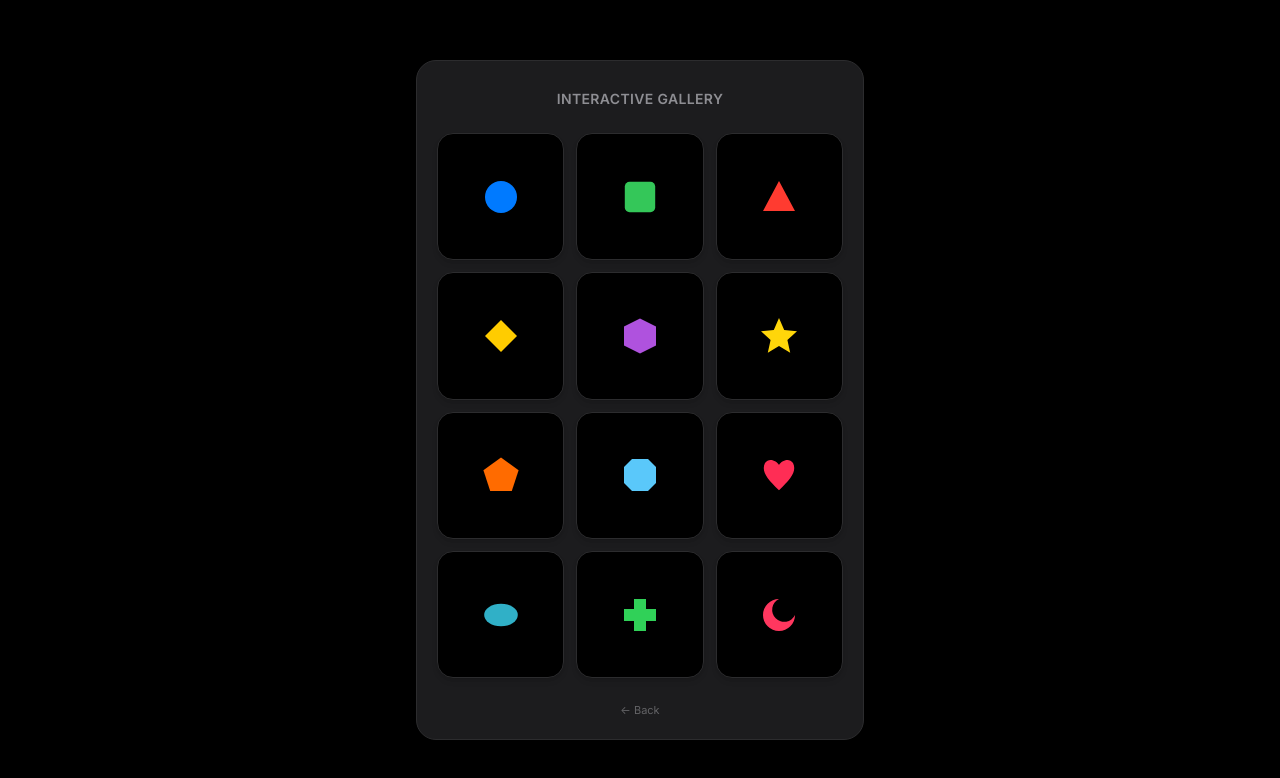
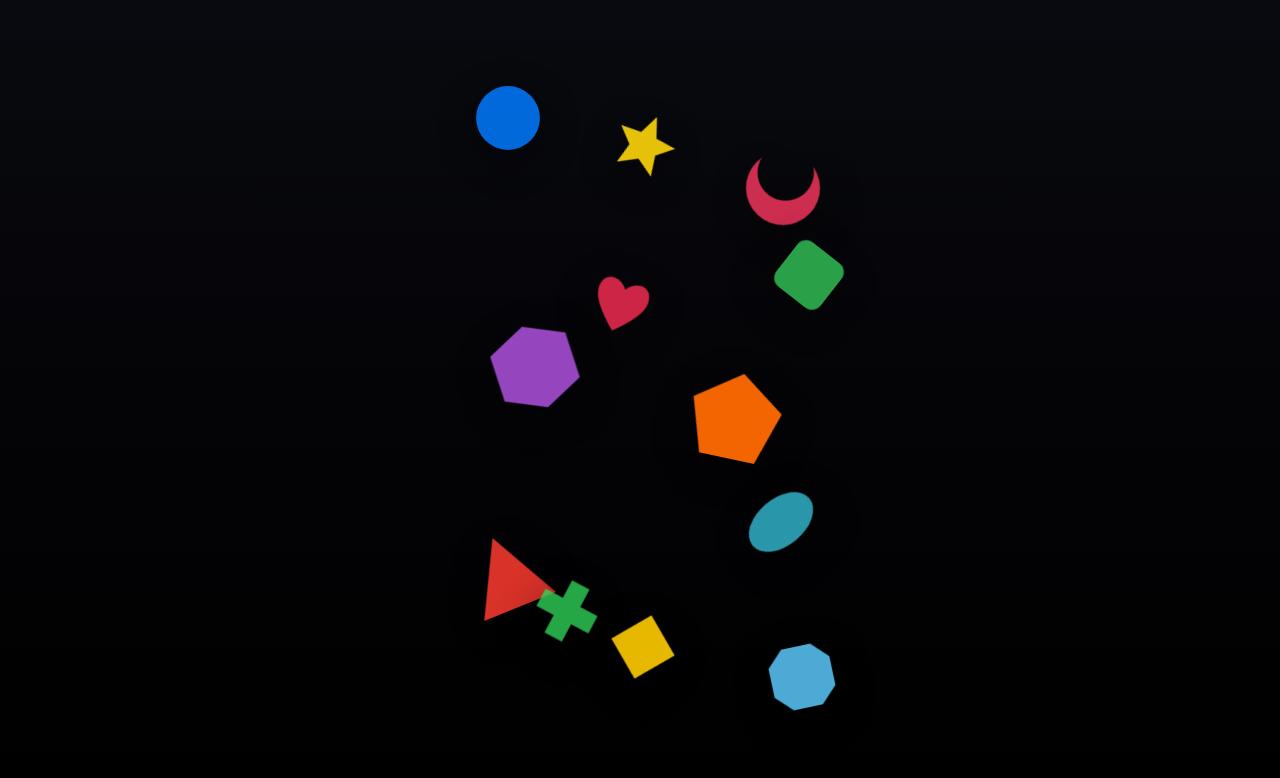
Before and after one commit to kentobi09/gnoted, a React (Vite) app: page / in a window 1280 px wide. Both pictures are taken after typing "Sample123", "Sample123" into the empty fields and a click on the button "Create Account & Unlock Vault". Shown: the top 778 px of the page. Built offline with nearby package versions, Linux system fonts and the light colour scheme.

Commit message:
Transform Shape Screen into asymmetrical abstract art wallpaper

```diff
--- a/src/App.tsx
+++ b/src/App.tsx
@@ -854,25 +854,25 @@ export default function App() {
     );
   }
 
-  // ────────────────── SHAPE SECURITY CHALLENGE SCREEN (STEP 2 AFTER PASSWORD) ──────────────────
+  // ────────────────── ABSTRACT ART WALLPAPER SCREEN (STEALTH PATTERN GATE) ──────────────────
   if (!isUnlocked && isPasswordPassed) {
-    const shapesList = [
-      { id: 'blue_circle', name: 'Blue Circle', color: '#007AFF', shape: 'circle' },
-      { id: 'green_square', name: 'Green Square', color: '#34C759', shape: 'square' },
-      { id: 'red_triangle', name: 'Red Triangle', color: '#FF3B30', shape: 'triangle' },
-      { id: 'yellow_diamond', name: 'Yellow Diamond', color: '#FFCC00', shape: 'diamond' },
-      { id: 'purple_hexagon', name: 'Purple Hexagon', color: '#AF52DE', shape: 'hexagon' },
-      { id: 'gold_star', name: 'Gold Star', color: '#FFD60A', shape: 'star' },
-      { id: 'orange_pentagon', name: 'Orange Pentagon', color: '#FF6B00', shape: 'pentagon' },
-      { id: 'teal_octagon', name: 'Teal Octagon', color: '#5AC8FA', shape: 'octagon' },
-      { id: 'pink_heart', name: 'Pink Heart', color: '#FF2D55', shape: 'heart' },
-      { id: 'cyan_oval', name: 'Cyan Oval', color: '#30B0C7', shape: 'oval' },
-      { id: 'mint_cross', name: 'Mint Cross', color: '#30D158', shape: 'cross' },
-      { id: 'rose_crescent', name: 'Rose Crescent', color: '#FF375F', shape: 'crescent' }
+    const wallpaperShapes = [
+      { id: 'blue_circle', color: '#007AFF', shape: 'circle', top: '10%', left: '12%', size: 76, rotate: 0, opacity: 0.85 },
+      { id: 'rose_crescent', color: '#FF375F', shape: 'crescent', top: '18%', left: '72%', size: 88, rotate: -35, opacity: 0.8 },
+      { id: 'gold_star', color: '#FFD60A', shape: 'star', top: '14%', left: '44%', size: 64, rotate: 24, opacity: 0.9 },
+      { id: 'purple_hexagon', color: '#AF52DE', shape: 'hexagon', top: '40%', left: '16%', size: 94, rotate: -18, opacity: 0.85 },
+      { id: 'orange_pentagon', color: '#FF6B00', shape: 'pentagon', top: '46%', left: '60%', size: 100, rotate: 12, opacity: 0.95 },
+      { id: 'green_square', color: '#34C759', shape: 'square', top: '30%', left: '80%', size: 70, rotate: 38, opacity: 0.8 },
+      { id: 'red_triangle', color: '#FF3B30', shape: 'triangle', top: '66%', left: '10%', size: 92, rotate: -22, opacity: 0.85 },
+      { id: 'yellow_diamond', color: '#FFCC00', shape: 'diamond', top: '76%', left: '42%', size: 78, rotate: 15, opacity: 0.9 },
+      { id: 'teal_octagon', color: '#5AC8FA', shape: 'octagon', top: '80%', left: '78%', size: 74, rotate: -12, opacity: 0.85 },
+      { id: 'pink_heart', color: '#FF2D55', shape: 'heart', top: '34%', left: '38%', size: 68, rotate: 18, opacity: 0.8 },
+      { id: 'cyan_oval', color: '#30B0C7', shape: 'oval', top: '60%', left: '72%', size: 84, rotate: -40, opacity: 0.85 },
+      { id: 'mint_cross', color: '#30D158', shape: 'cross', top: '72%', left: '26%', size: 70, rotate: 28, opacity: 0.8 }
     ];
 
     return (
-      <div className="min-h-screen bg-black text-white flex flex-col items-center justify-center p-4 font-sans relative overflow-hidden">
+      <div className="fixed inset-0 w-full h-full bg-gradient-to-b from-[#090a0f] via-[#040407] to-[#000000] overflow-hidden select-none z-50 font-sans">
         {/* DISMISSABLE TOAST NOTIFICATION BANNER */}
         <AnimatePresence>
           {activeToastAlert && (
@@ -899,47 +899,40 @@ export default function App() {
           )}
         </AnimatePresence>
 
-        <div className="w-full max-w-md bg-[#1C1C1E] border border-[#2C2C2E] rounded-card p-5 flex flex-col items-center text-center shadow-2xl relative z-10">
-          <div className="my-2 text-center">
-            <h1 className="text-sm font-semibold tracking-wide text-[#8E8E93] uppercase">Interactive Gallery</h1>
-          </div>
-
-          {/* GRID OF SHAPES IN DIFFERENT COLORS */}
-          <div className="grid grid-cols-3 gap-3 w-full my-4">
-            {shapesList.map((item) => (
+        {/* ASYMMETRICAL WALLPAPER SHAPES */}
+        <div className="relative w-full h-full max-w-md mx-auto">
+          {wallpaperShapes.map((item) => (
             <motion.button
               key={item.id}
-                whileTap={{ scale: 0.88 }}
+              whileTap={{ scale: 0.85 }}
               onClick={() => handleShapeClick(item.id)}
-                className="w-full aspect-square bg-black border border-[#2C2C2E] hover:border-[#3A3A3C] rounded-2xl flex flex-col items-center justify-center p-3 transition-all shadow-md group active:scale-95"
-              >
-                <svg viewBox="0 0 100 100" className="w-10 h-10 drop-shadow-lg pointer-events-none">
-                  {item.shape === 'circle' && <circle cx="50" cy="50" r="40" fill={item.color} />}
-                  {item.shape === 'square' && <rect x="12" y="12" width="76" height="76" rx="12" fill={item.color} />}
-                  {item.shape === 'triangle' && <polygon points="50,10 90,85 10,85" fill={item.color} />}
-                  {item.shape === 'diamond' && <polygon points="50,10 90,50 50,90 10,50" fill={item.color} />}
-                  {item.shape === 'hexagon' && <polygon points="50,6 90,26 90,74 50,94 10,74 10,26" fill={item.color} />}
-                  {item.shape === 'star' && <polygon points="50,5 63,35 95,38 71,60 78,92 50,75 22,92 29,60 5,38 37,35" fill={item.color} />}
-                  {item.shape === 'pentagon' && <polygon points="50,6 94,38 77,90 23,90 6,38" fill={item.color} />}
-                  {item.shape === 'octagon' && <polygon points="30,10 70,10 90,30 90,70 70,90 30,90 10,70 10,30" fill={item.color} />}
+              style={{
+                position: 'absolute',
+                top: item.top,
+                left: item.left,
+                width: `${item.size}px`,
+                height: `${item.size}px`,
+                transform: `rotate(${item.rotate}deg)`,
+                opacity: item.opacity
+              }}
+              className="flex items-center justify-center outline-none border-none bg-transparent cursor-pointer transition-transform active:scale-90 focus:outline-none"
+            >
+              <svg viewBox="0 0 100 100" className="w-full h-full filter drop-shadow-[0_10px_20px_rgba(0,0,0,0.6)]">
+                {item.shape === 'circle' && <circle cx="50" cy="50" r="42" fill={item.color} />}
+                {item.shape === 'square' && <rect x="10" y="10" width="80" height="80" rx="16" fill={item.color} />}
+                {item.shape === 'triangle' && <polygon points="50,8 92,88 8,88" fill={item.color} />}
+                {item.shape === 'diamond' && <polygon points="50,8 92,50 50,92 8,50" fill={item.color} />}
+                {item.shape === 'hexagon' && <polygon points="50,5 92,25 92,75 50,95 8,75 8,25" fill={item.color} />}
+                {item.shape === 'star' && <polygon points="50,4 63,35 96,38 72,60 79,93 50,75 21,93 28,60 4,38 37,35" fill={item.color} />}
+                {item.shape === 'pentagon' && <polygon points="50,5 95,37 78,91 22,91 5,37" fill={item.color} />}
+                {item.shape === 'octagon' && <polygon points="30,8 70,8 92,30 92,70 70,92 30,92 8,70 8,30" fill={item.color} />}
                 {item.shape === 'heart' && <path d="M50 88 C20 60 5 40 15 20 C25 5 45 15 50 25 C55 15 75 5 85 20 C95 40 80 60 50 88 Z" fill={item.color} />}
-                  {item.shape === 'oval' && <ellipse cx="50" cy="50" rx="42" ry="28" fill={item.color} />}
-                  {item.shape === 'cross' && <path d="M35 10 H65 V35 H90 V65 H65 V90 H35 V65 H10 V35 H35 Z" fill={item.color} />}
-                  {item.shape === 'crescent' && <path d="M50 10 A40 40 0 1 0 90 50 A30 30 0 1 1 50 10 Z" fill={item.color} />}
+                {item.shape === 'oval' && <ellipse cx="50" cy="50" rx="44" ry="28" fill={item.color} />}
+                {item.shape === 'cross' && <path d="M36 8 H64 V36 H92 V64 H64 V92 H36 V64 H8 V36 H36 Z" fill={item.color} />}
+                {item.shape === 'crescent' && <path d="M50 8 A42 42 0 1 0 92 50 A32 32 0 1 1 50 8 Z" fill={item.color} />}
               </svg>
             </motion.button>
           ))}
-          </div>
-
-          <button
-            onClick={() => {
-              setIsPasswordPassed(false);
-              setPentagonTapCount(0);
-            }}
-            className="text-[11px] text-[#636366] hover:text-[#8E8E93] transition-colors mt-2"
-          >
-            ← Back
-          </button>
         </div>
       </div>
     );
```
Lines whose indentation alone changed are shown as unchanged.
